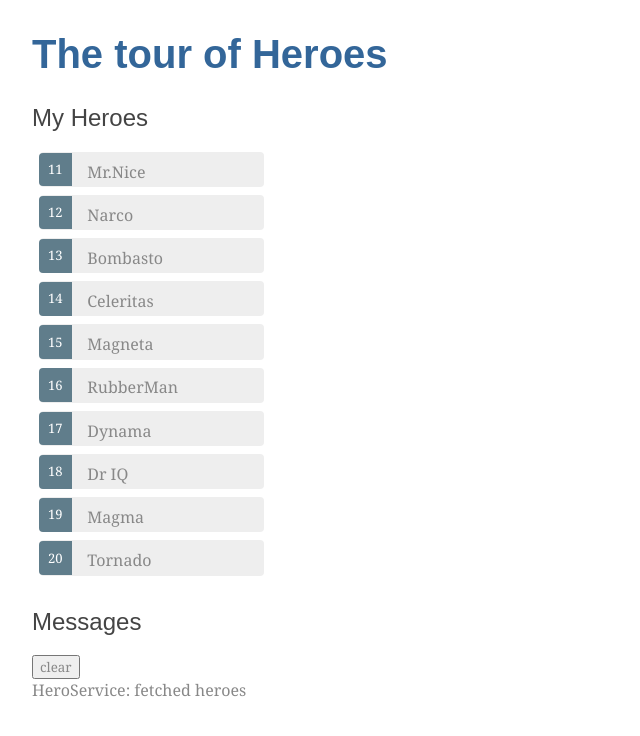
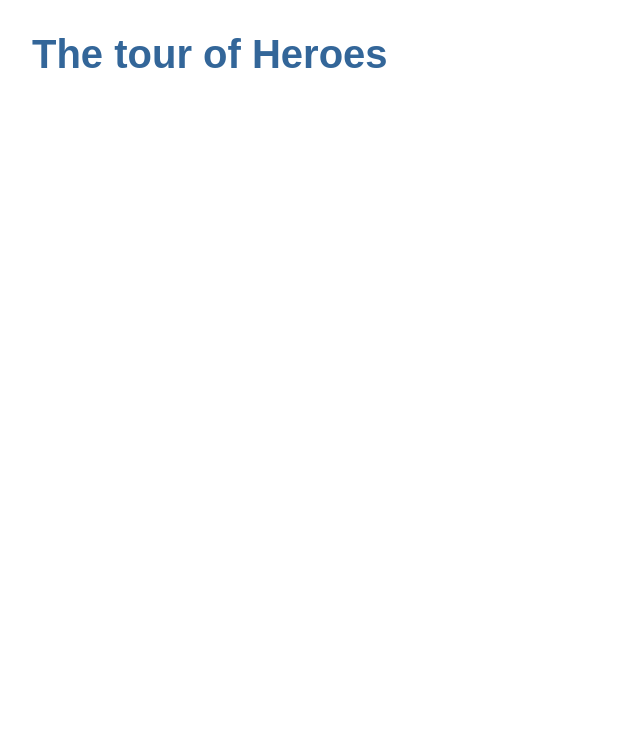
Before and after one commit to AlekseiiKanaiev/my-app-angular-, an Angular app: page / in a window 1280 px wide. Shown: the top 736 px of the page, without its empty margins (0-640 px from the left). Built offline with nearby package versions, Linux system fonts and the light colour scheme.

Commit message:
configure RouterModule and add RouterOutlet

```diff
--- a/src/app/app.component.html
+++ b/src/app/app.component.html
@@ -1,3 +1,4 @@
 <h1>{{ title }}</h1>
-<app-heroes></app-heroes>
+<!-- <app-heroes></app-heroes> -->
+<router-outlet></router-outlet>
 <app-messages></app-messages>
```
Also changed, not shown: src/app/app-routing.module.ts (+12 -1 lines).
